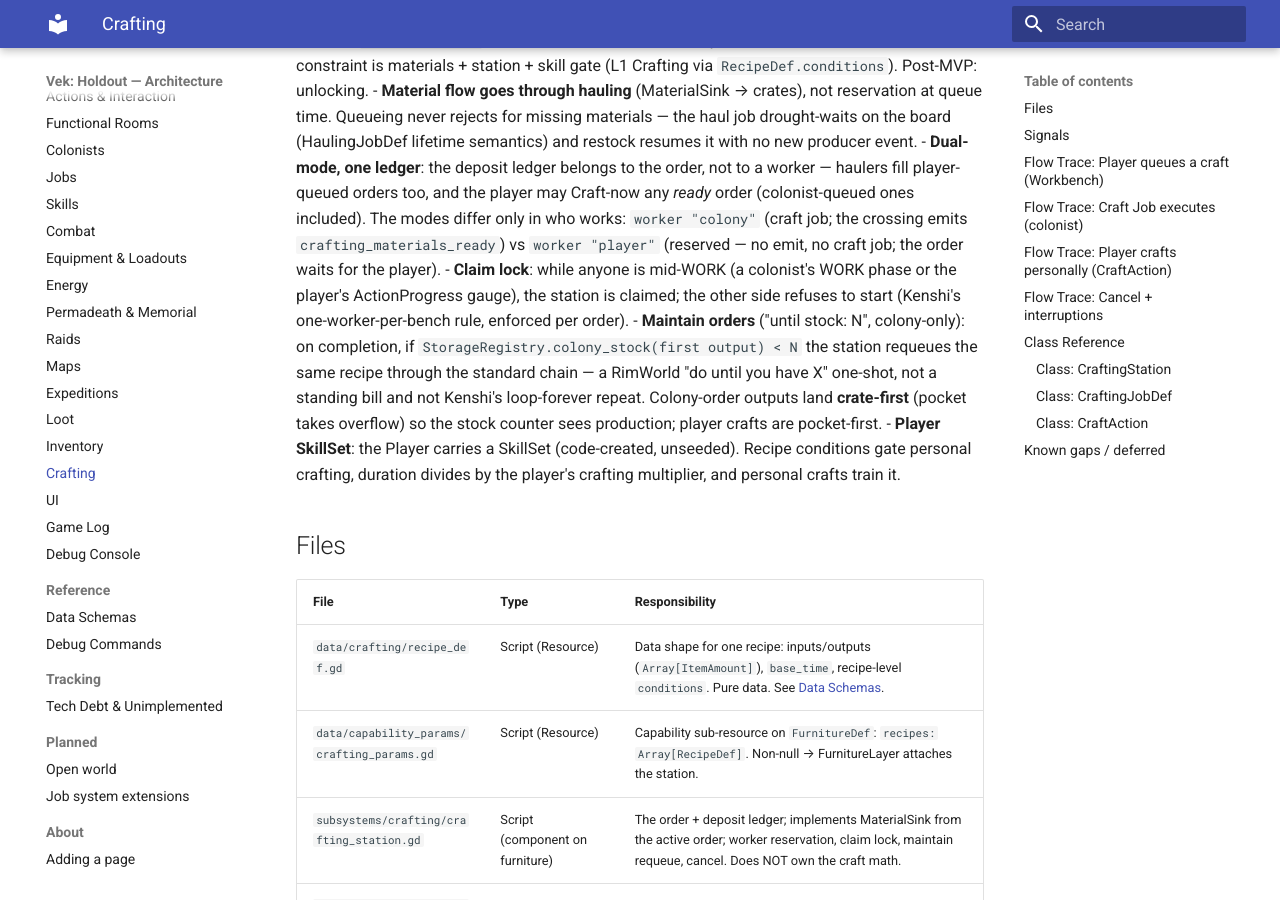
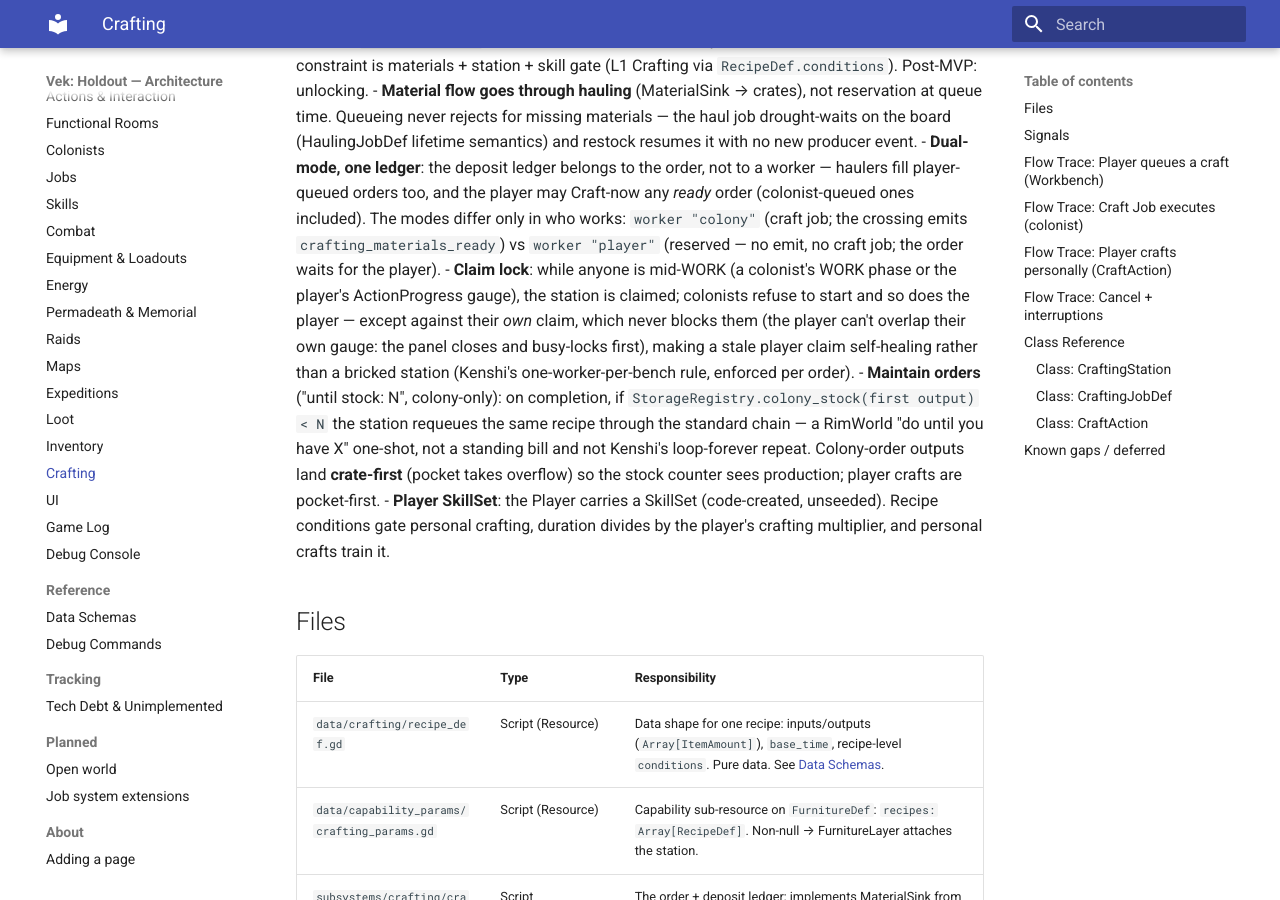
Before and after one commit to gdgonzaga/vek-holdout, an MkDocs documentation site: the page built from docs/architecture/crafting.md, in a window 1280 px wide and 900 px high, scrolled down 543 px. Built offline with MkDocs 1.6.1 and Material for MkDocs 9.7.7, drawn with Linux system fonts in a browser that asks for light colours.

Commit message:
fix(crafting): timed personal crafts rejected themselves at completion
CraftAction's gauge-completion re-guard checked can_player_work(),
which required the station to be UNCLAIMED — but the player's own
gauge held the claim at that moment, so every timed personal craft
no-opped at the finish line: no outputs, order left active, claim
never released ("being crafted" + disabled Craft now). The player's
own claim now doesn't block the player (they can't race themselves —
the panel closes and busy-locks before a gauge starts; a hypothetical
double gauge still degrades safely since the first completion
resolves the order), which also makes an existing stuck order
self-heal via Craft now instead of needing Cancel. The panel hides
the "being crafted" tag for the player's own claim; new regression
test drives the real timed gauge path end-to-end (outputs, order
clear, claim release, busy unlock). 132/132 tests green.

```diff
--- a/docs/architecture/crafting.md
+++ b/docs/architecture/crafting.md
@@ -10,7 +10,7 @@
 - **No tech tree in MVP** — all recipes available from the start; the constraint is materials + station + skill gate (L1 Crafting via `RecipeDef.conditions`). Post-MVP: unlocking.
 - **Material flow goes through hauling** (MaterialSink → crates), not reservation at queue time. Queueing never rejects for missing materials — the haul job drought-waits on the board (HaulingJobDef lifetime semantics) and restock resumes it with no new producer event.
 - **Dual-mode, one ledger**: the deposit ledger belongs to the order, not to a worker — haulers fill player-queued orders too, and the player may Craft-now any *ready* order (colonist-queued ones included). The modes differ only in who works: `worker "colony"` (craft job; the crossing emits `crafting_materials_ready`) vs `worker "player"` (reserved — no emit, no craft job; the order waits for the player).
-- **Claim lock**: while anyone is mid-WORK (a colonist's WORK phase or the player's ActionProgress gauge), the station is claimed; the other side refuses to start (Kenshi's one-worker-per-bench rule, enforced per order).
+- **Claim lock**: while anyone is mid-WORK (a colonist's WORK phase or the player's ActionProgress gauge), the station is claimed; colonists refuse to start and so does the player — except against their *own* claim, which never blocks them (the player can't overlap their own gauge: the panel closes and busy-locks first), making a stale player claim self-healing rather than a bricked station (Kenshi's one-worker-per-bench rule, enforced per order).
 - **Maintain orders** ("until stock: N", colony-only): on completion, if `StorageRegistry.colony_stock(first output) < N` the station requeues the same recipe through the standard chain — a RimWorld "do until you have X" one-shot, not a standing bill and not Kenshi's loop-forever repeat. Colony-order outputs land **crate-first** (pocket takes overflow) so the stock counter sees production; player crafts are pocket-first.
 - **Player SkillSet**: the Player carries a SkillSet (code-created, unseeded). Recipe conditions gate personal crafting, duration divides by the player's crafting multiplier, and personal crafts train it.
 
```
Also changed, not shown: 4 other files.
